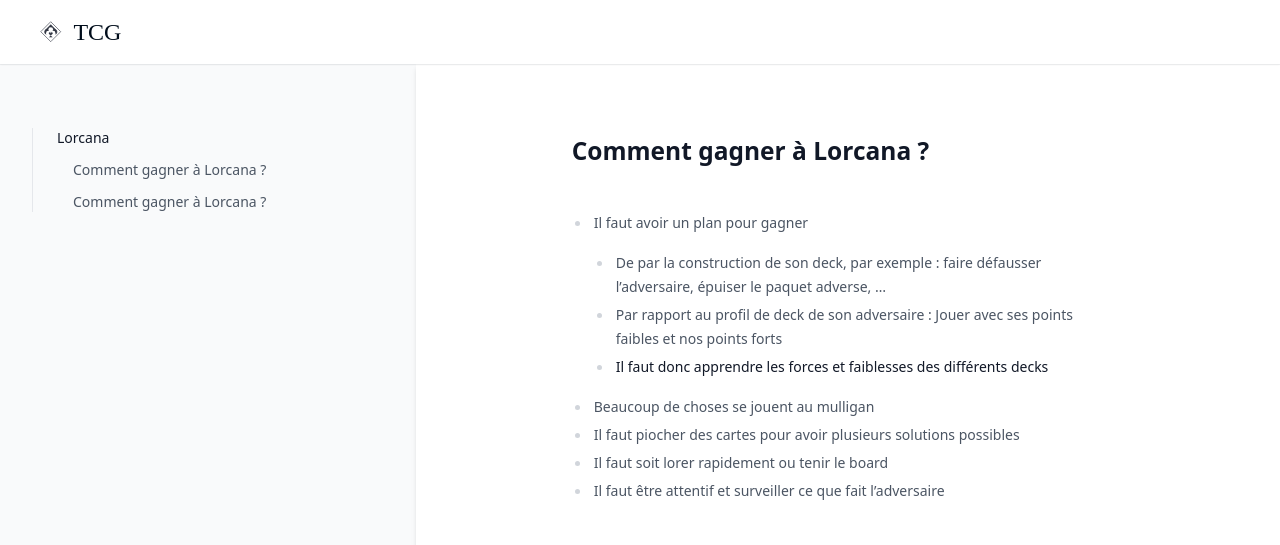
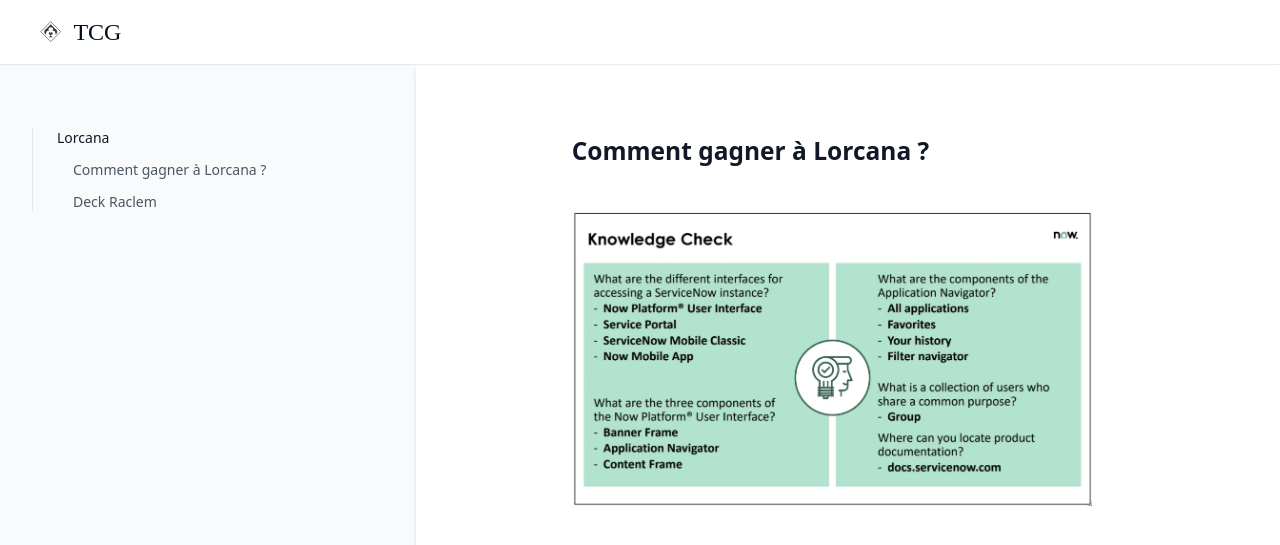
Before and after one commit to greglejeune/ebook, a Jekyll site: the page built from _tcg/raclem.md, in a window 1280 px wide. Shown: the top 545 px of the page. Built offline with Jekyll 4.4.1, drawn with Linux system fonts in a browser that asks for light colours.

Commit message:
Update raclem.md

```diff
--- a/_tcg/raclem.md
+++ b/_tcg/raclem.md
@@ -1,16 +1,9 @@
 ---
 layout: tcg
-title: "Comment gagner à Lorcana ?"
+title: "Deck Raclem"
 category: strategy
 ---
 
 # Comment gagner à Lorcana ?
 
-- Il faut avoir un plan pour gagner
-  - De par la construction de son deck, par exemple : faire défausser l’adversaire, épuiser le paquet adverse, ...
-  - Par rapport au profil de deck de son adversaire : Jouer avec ses points faibles et nos points forts
-  - **Il faut donc apprendre les forces et faiblesses des différents decks**
-- Beaucoup de choses se jouent au mulligan
-- Il faut piocher des cartes pour avoir plusieurs solutions possibles
-- Il faut soit lorer rapidement ou tenir le board
-- Il faut être attentif et surveiller ce que fait l'adversaire
+<img src="https://greglejeune.github.io/ebook/img/SNFundamentals1-1.png">
```
